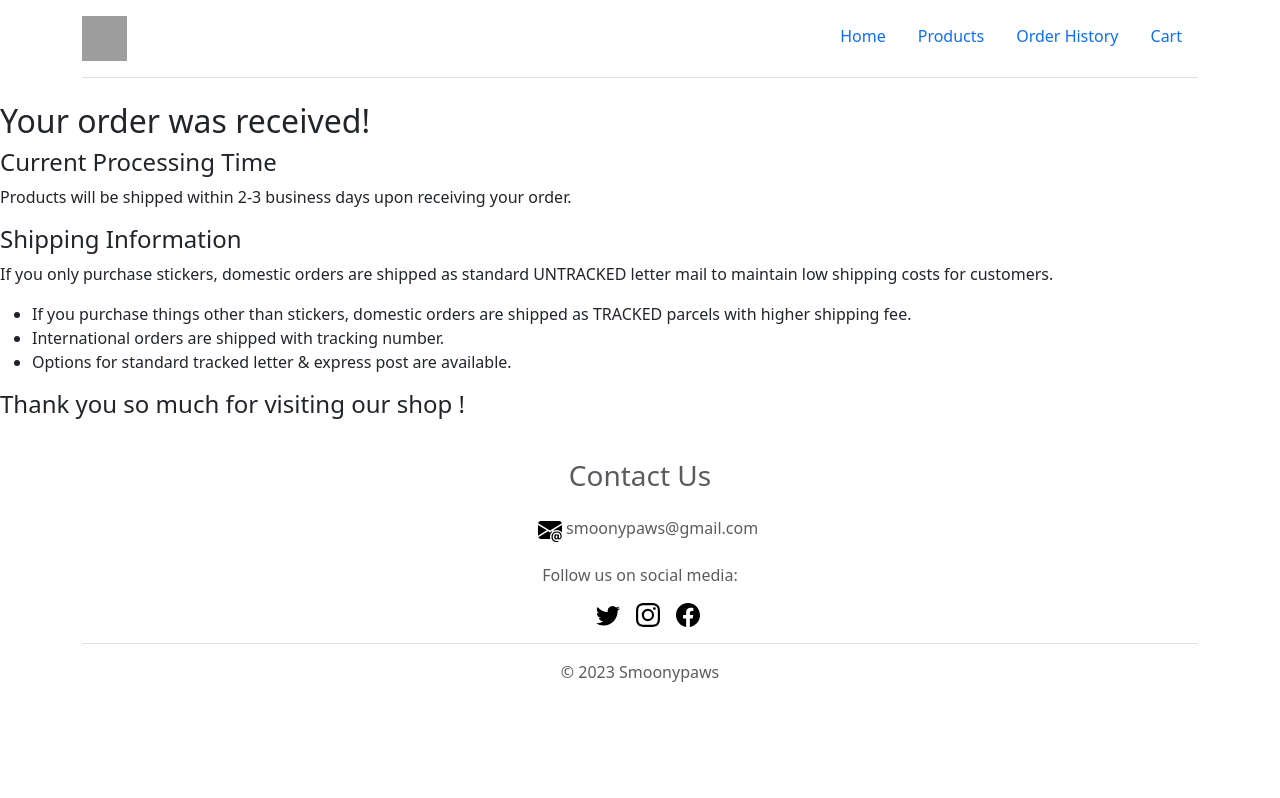
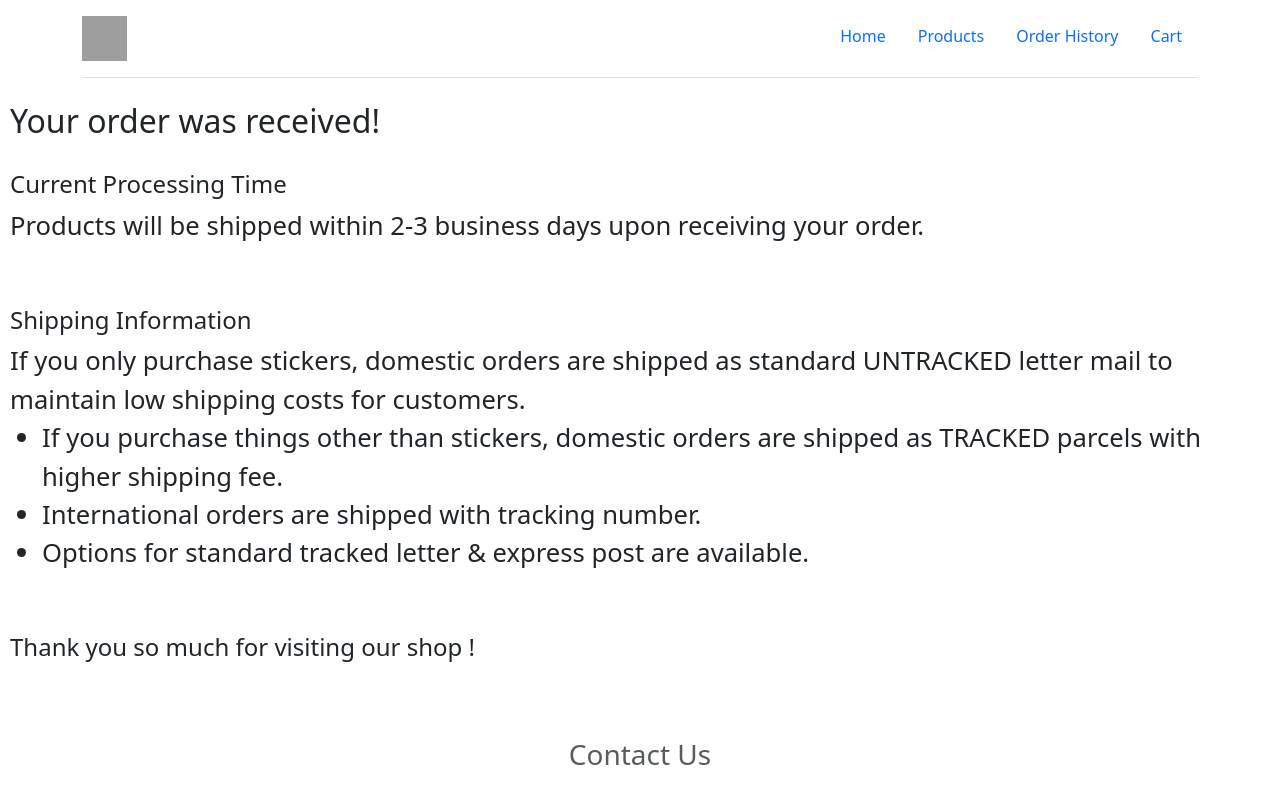
Before and after one commit to MERN-Project-Sticker-Shop/T3A2-Client, a React (Vite) app: page /confirmation in a window 1280 px wide. Shown: the top 798 px of the page. Built offline with nearby package versions, Linux system fonts and the light colour scheme; no server answers; grey boxes are pictures that could not be loaded.

Commit message:
Styled confirmation component

```diff
--- a/src/components/Confirmation.jsx
+++ b/src/components/Confirmation.jsx
@@ -1,4 +1,14 @@
 import React, { useEffect } from 'react'
+
+const paragraphStyling = {
+  fontSize: "2vw",
+  marginBottom: "60px",
+  paddingLeft:'10px'
+}
+
+const heading4Styling = {
+  paddingLeft:'10px'
+}
 
 const Confirmation = ({setCart}) => {
 
@@ -10,18 +20,18 @@ const Confirmation = ({setCart}) => {
 
   return (
     <>
-        <h2>Your order was received!</h2>
-        <h4>Current Processing Time</h4>
-        <p>Products will be shipped within 2-3 business days upon receiving your order. </p>
-        <h4>Shipping Information</h4>
-        <p>If you only purchase stickers, domestic orders are shipped as standard UNTRACKED letter mail to maintain low shipping costs for customers. </p>
-
-        <ul>
+        <h2 style={{marginBottom:"30px", paddingLeft:'10px'}}>Your order was received!</h2>
+        <h4 style={heading4Styling}>Current Processing Time</h4>
+        <p style={paragraphStyling}>Products will be shipped within 2-3 business days upon receiving your order. </p>
+        <h4 style={heading4Styling}>Shipping Information</h4>
+        <p style={paragraphStyling}>If you only purchase stickers, domestic orders are shipped as standard UNTRACKED letter mail to maintain low shipping costs for customers.
+          <ul>
             <li>If you purchase things other than stickers, domestic orders are shipped as TRACKED parcels with higher shipping fee.</li>
             <li>International orders are shipped with tracking number. </li>
             <li>Options for standard tracked letter & express post are available.</li>
-        </ul>
-        <h4>Thank you so much for visiting our shop !</h4>
+          </ul>
+        </p>
+        <h4 style={{marginBottom:"60px", paddingLeft:'10px'}}>Thank you so much for visiting our shop !</h4>
 
     </>
   )
```
